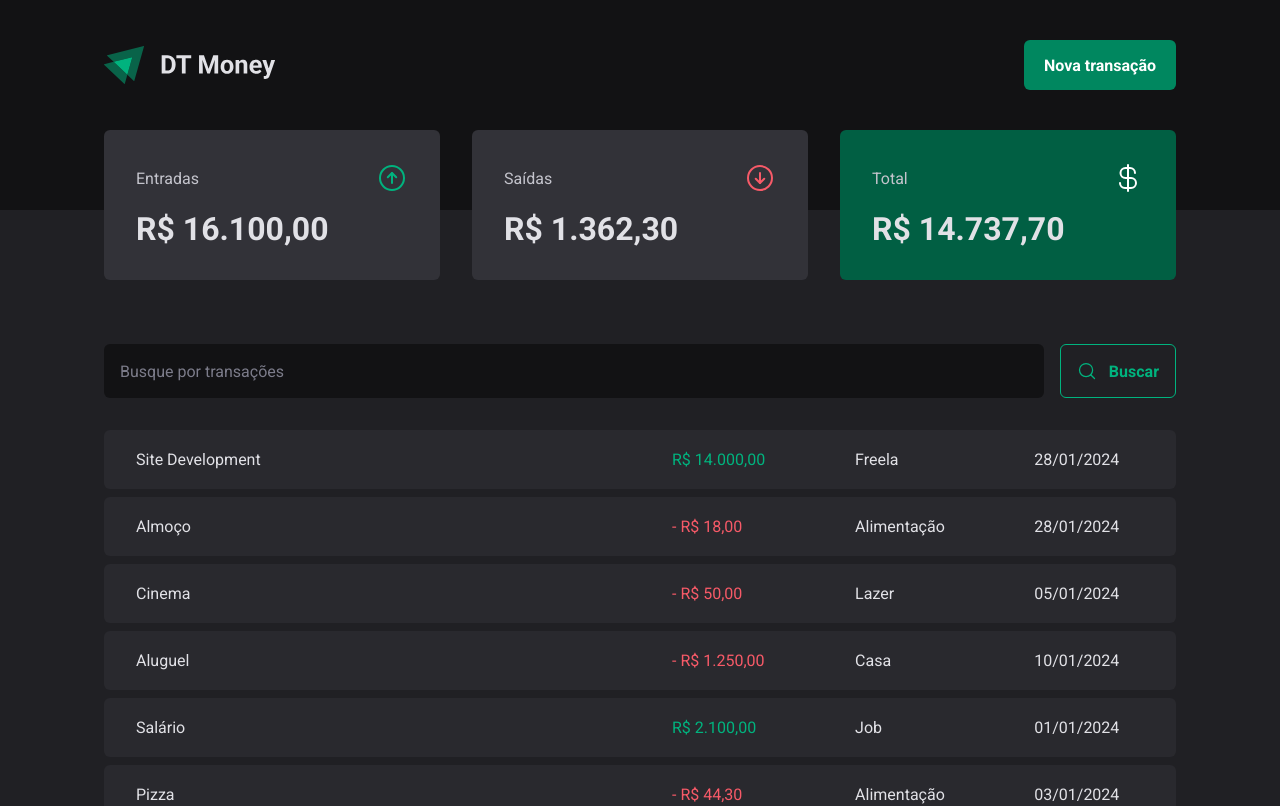
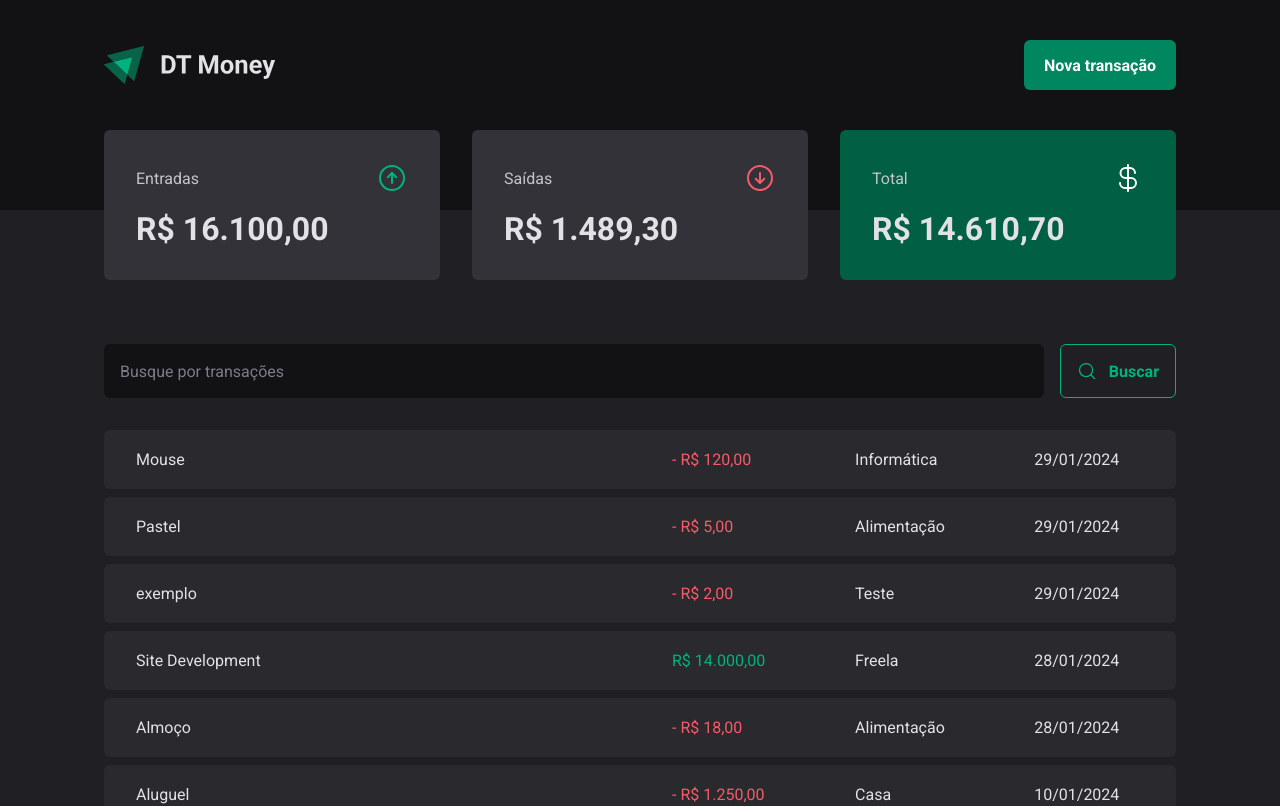
Before and after one commit to ManoelPradoMark22/DT-Money, a React (Vite) app: page / in a window 1280 px wide. Shown: the top 806 px of the page. Built offline with nearby package versions, Linux system fonts and the light colour scheme; data requests are answered from the project's data file.

Commit message:
create a new transaction

```diff
--- a/server.json
+++ b/server.json
@@ -45,8 +45,32 @@
       "description": "Pizza",
       "type": "outcome",
       "category": "Alimentação",
-      "price": 44.30,
+      "price": 44.3,
       "createdAt": "2024-01-03T12:54:29.564Z"
+    },
+    {
+      "description": "exemplo",
+      "type": "outcome",
+      "category": "Teste",
+      "price": 2,
+      "createdAt": "2024-01-29T00:54:33.639Z",
+      "id": 7
+    },
+    {
+      "description": "Pastel",
+      "type": "outcome",
+      "category": "Alimentação",
+      "price": 5,
+      "createdAt": "2024-01-29T00:58:30.861Z",
+      "id": 8
+    },
+    {
+      "description": "Mouse",
+      "type": "outcome",
+      "category": "Informática",
+      "price": 120,
+      "createdAt": "2024-01-29T01:08:17.449Z",
+      "id": 9
     }
   ]
 }
--- a/src/components/NewTransactionModal/index.tsx
+++ b/src/components/NewTransactionModal/index.tsx
@@ -4,6 +4,8 @@ import { ArrowCircleDown, ArrowCircleUp, X } from "phosphor-react";
 import * as z from 'zod';
 import { Controller, useForm } from "react-hook-form";
 import { zodResolver } from "@hookform/resolvers/zod";
+import { useContext } from "react";
+import { TransactionsContext } from "../../contexts/TransactionsContext";
 
 const newTransactionFormSchema = z.object({
   description: z.string(),
@@ -15,10 +17,13 @@ const newTransactionFormSchema = z.object({
 type NewTransactionFormInputs = z.infer<typeof newTransactionFormSchema>;
 
 export function NewTransactionModal() {
+  const { createTransaction } = useContext(TransactionsContext);
+
   const {
     control,
     register,
     handleSubmit,
+    reset,
     formState: { isSubmitting }
   } = useForm<NewTransactionFormInputs>({
     resolver: zodResolver(newTransactionFormSchema),
@@ -28,9 +33,16 @@ export function NewTransactionModal() {
   })
 
   async function handleCreateNewTransaction(data: NewTransactionFormInputs) {
-    await new Promise(resolve => setTimeout(resolve, 500));
+    const { description, type, category, price } = data;
 
-    console.log(data)
+    await createTransaction({
+      description,
+      type,
+      category,
+      price,
+    })
+
+    reset()
   }
 
   return (
--- a/src/contexts/TransactionsContext.tsx
+++ b/src/contexts/TransactionsContext.tsx
@@ -10,9 +10,17 @@ interface Transaction {
   createdAt: string;
 }
 
+interface CreateTransactionInput {
+  description: string;
+  price: number;
+  category: string;
+  type: 'income' | 'outcome';
+}
+
 interface TransactionsContextType {
   transactions: Transaction[];
   fetchTransactions: (query?:string) => Promise<void>;
+  createTransaction: (data: CreateTransactionInput) => Promise<void>;
 }
 
 interface TransactionsProviderProps {
@@ -27,11 +35,28 @@ export function TransactionsProvider({ children }: TransactionsProviderProps) {
   async function fetchTransactions(query?: string) {
     const response = await api.get('/transactions', {
       params: {
+        _sort: 'createdAt',
+        _order: 'desc',
         q: query
       }
     })
 
     setTransactions(response.data)
+  }
+
+  async function createTransaction(data: CreateTransactionInput) {
+    const { description, type, category, price } = data;
+
+    const response = await api.post('/transactions', {
+      description,
+      type,
+      category,
+      price,
+      createdAt: new Date()
+    });
+
+    setTransactions(state => [response.data, ...state])
+
   }
 
   useEffect(() => {
@@ -41,7 +66,8 @@ export function TransactionsProvider({ children }: TransactionsProviderProps) {
   return (
     <TransactionsContext.Provider value={{
        transactions,
-       fetchTransactions
+       fetchTransactions,
+       createTransaction
     }}>
       {children}
     </TransactionsContext.Provider>
```
